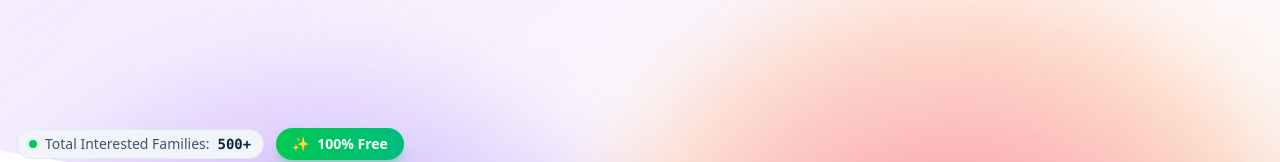
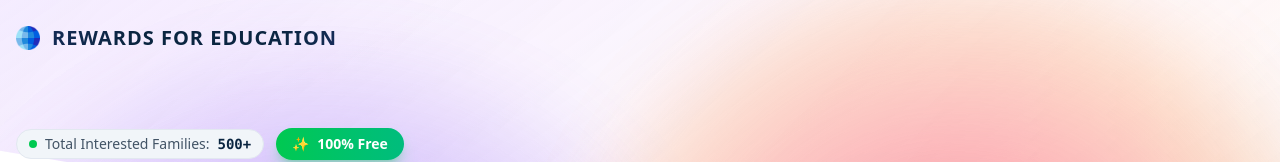
Before and after one commit to amankumar-in/rfe-waitlist, a Next.js app: page / in a window 1280 px wide. Shown: the top 162 px of the page. Built offline with nearby package versions, Linux system fonts and the light colour scheme; no server answers; the database is empty.

Commit message:
Add animated shine effect to rewards text in Hero component and integrate StickyHeader. Update global styles for animation and include new image asset.

```diff
--- a/src/app/globals.css
+++ b/src/app/globals.css
@@ -29,6 +29,11 @@
 /* Utilities */
 @utility rounded-pill {
   border-radius: var(--radius-pill);
+}
+
+@utility animate-shine {
+  background-size: 200% auto;
+  animation: shine 8s linear infinite;
 }
 
 /* Base Styles */
@@ -75,3 +80,9 @@
 .form-container {
   animation: formGrow 0.3s ease-out;
 }
+
+@keyframes shine {
+  to {
+    background-position: 200% center;
+  }
+}
--- a/src/app/page.tsx
+++ b/src/app/page.tsx
@@ -2,6 +2,7 @@
 
 import { useState } from "react";
 import { Hero } from "@/components/hero";
+import { StickyHeader } from "@/components/ui/sticky-header";
 import { SectionRoadmap } from "@/components/sections/section-roadmap";
 import { SectionDestinations } from "@/components/sections/section-destinations";
 import { SectionProductEngine } from "@/components/sections/section-product-engine";
@@ -16,6 +17,7 @@ export default function Home() {
 
   return (
     <main className="min-h-screen bg-slate-50 dark:bg-slate-950 overflow-x-hidden selection:bg-brand-DEFAULT/30">
+      <StickyHeader />
       <Hero showForm={!roadmapData} onFormComplete={setRoadmapData} />
       {roadmapData && <SectionRoadmap formData={roadmapData} setFormData={setRoadmapData} />}
       <SectionDestinations />
--- a/src/components/hero.tsx
+++ b/src/components/hero.tsx
@@ -3,6 +3,7 @@
 import { useState, useEffect } from "react";
 import { motion } from "framer-motion";
 import { ArrowRight } from "lucide-react";
+import Image from "next/image";
 import { StripeMeshGradient } from "@/components/ui/stripe-mesh-gradient";
 import { VerificationForm } from "@/components/signup-flow";
 import { PhoneMockup } from "@/components/phone-mockup";
@@ -45,6 +46,23 @@ export const Hero = ({ showForm = true, onFormComplete }: HeroProps) => {
       {/* Diagonal Gradient Background */}
       <div className="absolute inset-0 z-0 [clip-path:polygon(0_0,100%_0,100%_42.5%,0_17.5%)]">
         <StripeMeshGradient />
+      </div>
+
+      <div className="absolute top-0 left-0 w-full z-20 pt-6">
+        <div className="container mx-auto px-4">
+          <div className="flex items-center gap-3">
+            <Image
+              src="/assets/images/global.png"
+              alt="Globe Icon"
+              width={24}
+              height={24}
+              className="w-6 h-6"
+            />
+            <span className="font-heading font-extrabold text-xl tracking-wider animate-shine bg-[linear-gradient(110deg,#0A2540,45%,#635BFF,55%,#0A2540)] bg-[length:200%_100%] bg-clip-text text-transparent">
+              REWARDS FOR EDUCATION
+            </span>
+          </div>
+        </div>
       </div>
 
       <div className="container mx-auto px-4 relative grid grid-cols-1 lg:grid-cols-2 gap-12 lg:gap-20 items-center pt-20 lg:pt-32 pb-20">
--- /dev/null
+++ b/src/components/ui/sticky-header.tsx
@@ -0,0 +1,70 @@
+"use client";
+
+import { useState, useEffect } from "react";
+import { motion, AnimatePresence } from "framer-motion";
+import Image from "next/image";
+import { ArrowRight } from "lucide-react";
+
+export const StickyHeader = () => {
+  const [isVisible, setIsVisible] = useState(false);
+
+  useEffect(() => {
+    const handleScroll = () => {
+      // Show header after scrolling past 100px
+      if (window.scrollY > 100) {
+        setIsVisible(true);
+      } else {
+        setIsVisible(false);
+      }
+    };
+
+    window.addEventListener("scroll", handleScroll);
+    return () => window.removeEventListener("scroll", handleScroll);
+  }, []);
+
+  const scrollToTop = () => {
+    window.scrollTo({ top: 0, behavior: "smooth" });
+  };
+
+  return (
+    <AnimatePresence>
+      {isVisible && (
+        <motion.header
+          initial={{ y: -100, opacity: 0 }}
+          animate={{ y: 0, opacity: 1 }}
+          exit={{ y: -100, opacity: 0 }}
+          transition={{ duration: 0.3, ease: "easeInOut" }}
+          className="fixed top-0 left-0 right-0 z-50 px-4 py-3"
+        >
+          <div className="container mx-auto">
+            <div className="flex items-center justify-between p-3 bg-white/80 dark:bg-slate-900/80 backdrop-blur-lg border border-white/20 rounded-2xl shadow-lg ring-1 ring-black/5">
+
+              {/* Logo Section */}
+              <div className="flex items-center gap-3 pl-2">
+                <Image
+                  src="/assets/images/global.png"
+                  alt="Globe Icon"
+                  width={24}
+                  height={24}
+                  className="w-6 h-6"
+                />
+                <span className="font-heading font-extrabold text-lg tracking-wider animate-shine bg-[linear-gradient(110deg,#0A2540,45%,#635BFF,55%,#0A2540)] bg-[length:200%_100%] bg-clip-text text-transparent hidden sm:block">
+                  REWARDS FOR EDUCATION
+                </span>
+              </div>
+
+              {/* Action Button */}
+              <button
+                onClick={scrollToTop}
+                className="inline-flex items-center justify-center gap-2 px-5 py-2 text-sm font-medium text-white transition-all duration-200 bg-brand-DEFAULT hover:bg-brand-dark rounded-full shadow-lg shadow-brand-DEFAULT/25 hover:shadow-brand-DEFAULT/40 hover:-translate-y-0.5 active:translate-y-0"
+              >
+                <span>Join Waitlist</span>
+                <ArrowRight className="w-4 h-4" />
+              </button>
+            </div>
+          </div>
+        </motion.header>
+      )}
+    </AnimatePresence>
+  );
+};
```
Also changed, not shown: public/assets/images/global.png (added).
